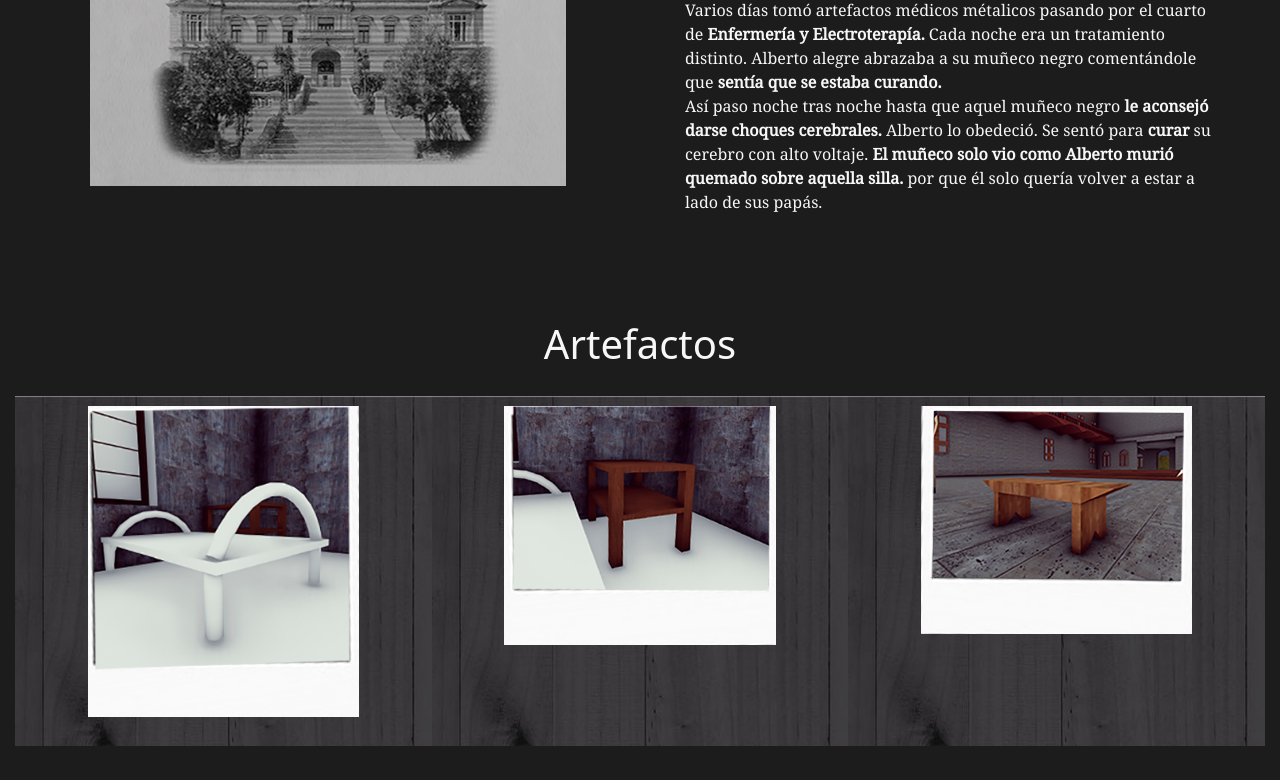
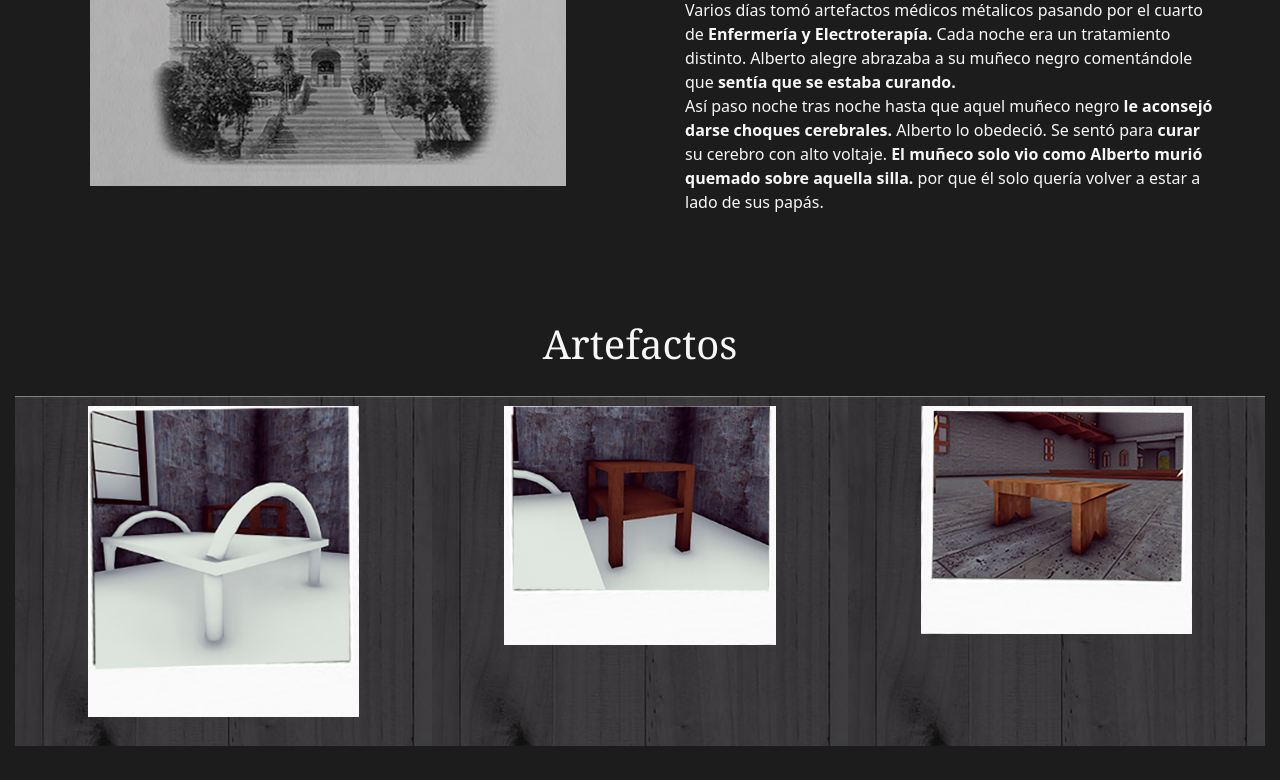
Before and after one commit to WolfWolf5/Web, a plain HTML site: page index.html in a window 1280 px wide. Shown: the part 2020-2800 px from the top of the page. Drawn offline with nearby package versions, Linux system fonts and the light colour scheme.

Commit message:
Update app.css

```diff
--- a/Css/app.css
+++ b/Css/app.css
@@ -2,6 +2,24 @@
 /*    outline: solid 1px white;*/
 
 }
+
+
+
+
+@import url('https://fonts.googleapis.com/css?family=Noto+Sans|Noto+Serif');
+
+body {
+    font-family: 'Noto Sans', sans-serif;
+
+    }
+
+h1,h2,h3,h4,h5,h6 {
+font-family: 'Noto Serif', serif;
+ }
+
+
+
+
 
 /*GENERALES*/
 
@@ -254,15 +272,6 @@ footer {
 
 }
 
-@import url('https://fonts.googleapis.com/css?family=Noto+Sans|Noto+Serif');
-
-body {
-    font-family: 'Noto Serif', serif;
-    }
-
-h1,h2,h3,h4,h5,h6 {
-font-family: 'Noto Sans', sans-serif;
- }
 
 
 
```
